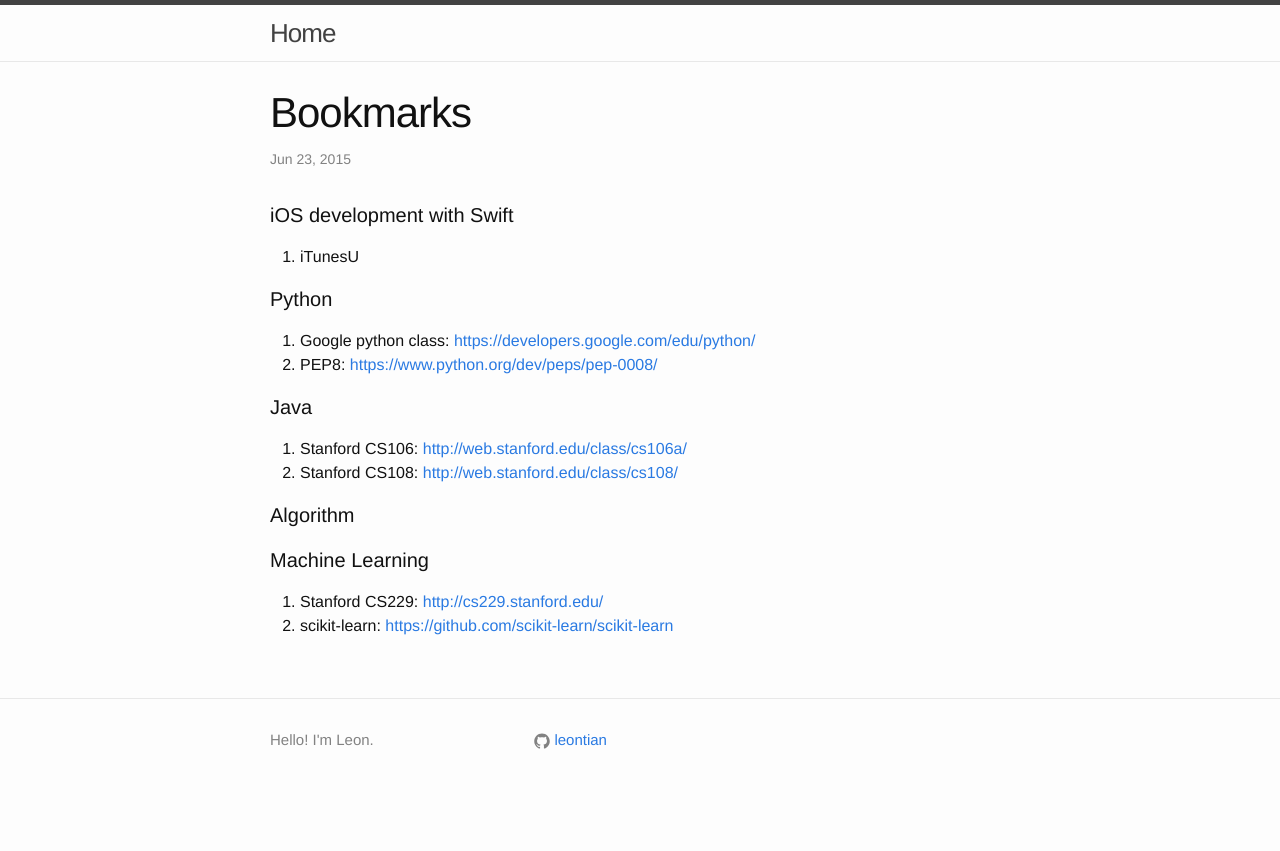
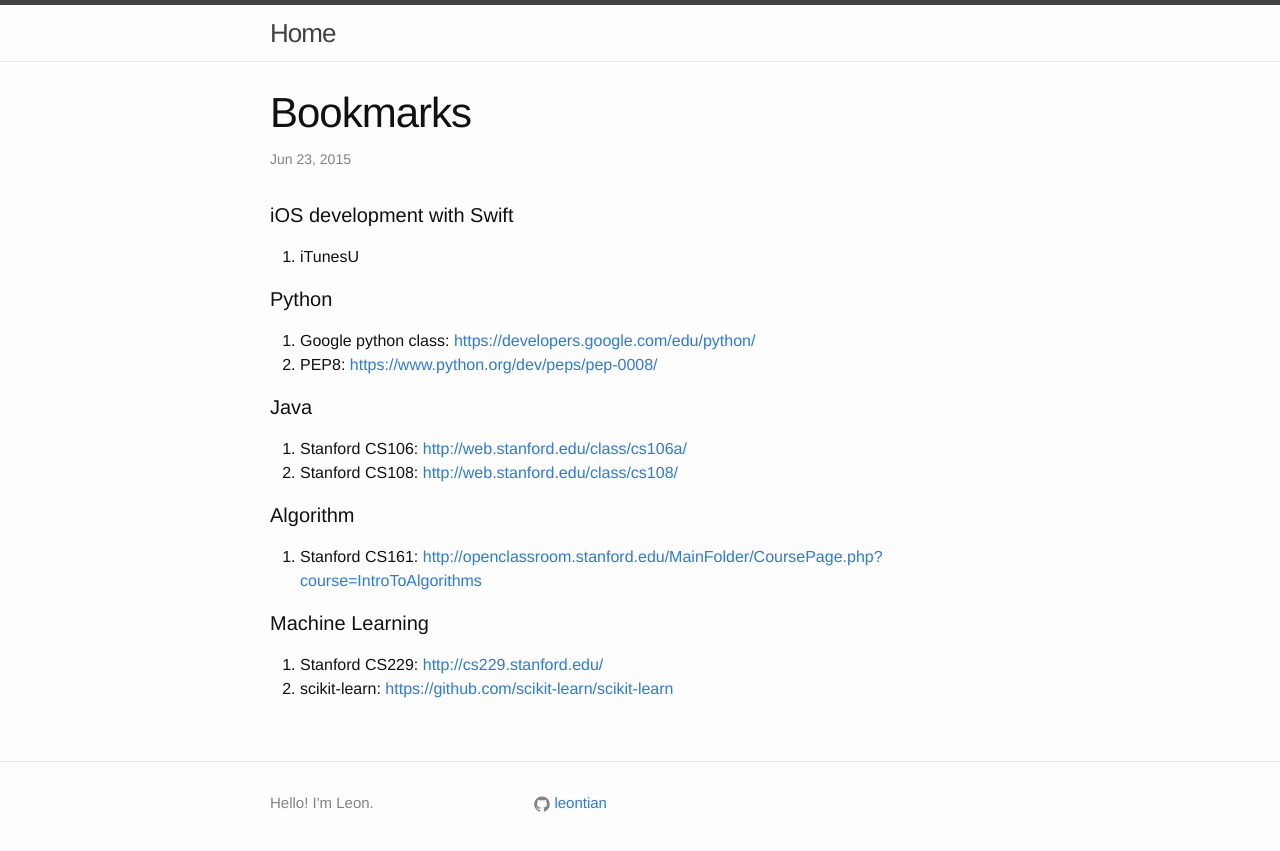
Before and after one commit to leontian/leontian.github.io, a Jekyll site: the page built from _posts/2015-06-23-bookmarks.markdown, in a window 1280 px wide. Shown: the top 851 px of the page. Built offline with Jekyll 4.4.1, drawn with Linux system fonts in a browser that asks for light colours.

Commit message:
updated bookmarks

```diff
--- a/_posts/2015-06-23-bookmarks.markdown
+++ b/_posts/2015-06-23-bookmarks.markdown
@@ -18,6 +18,8 @@ title: "Bookmarks"
 
 #### Algorithm
 
+1. Stanford CS161: [http://openclassroom.stanford.edu/MainFolder/CoursePage.php?course=IntroToAlgorithms](http://openclassroom.stanford.edu/MainFolder/CoursePage.php?course=IntroToAlgorithms)
+
 
 #### Machine Learning
 
```
